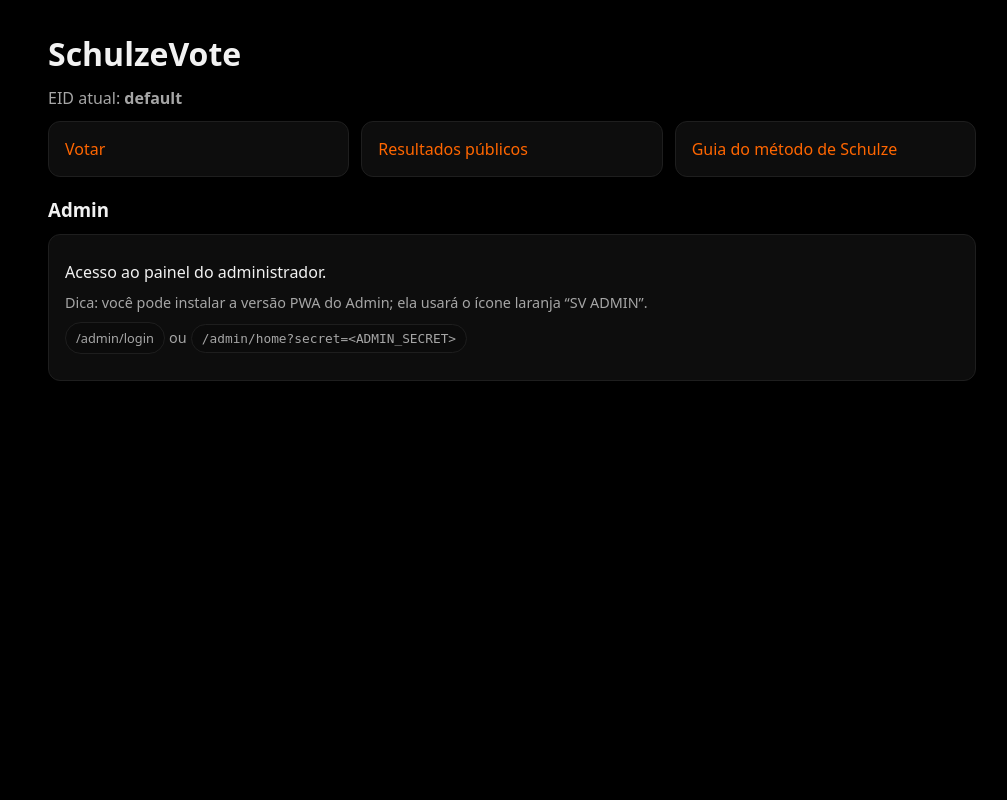
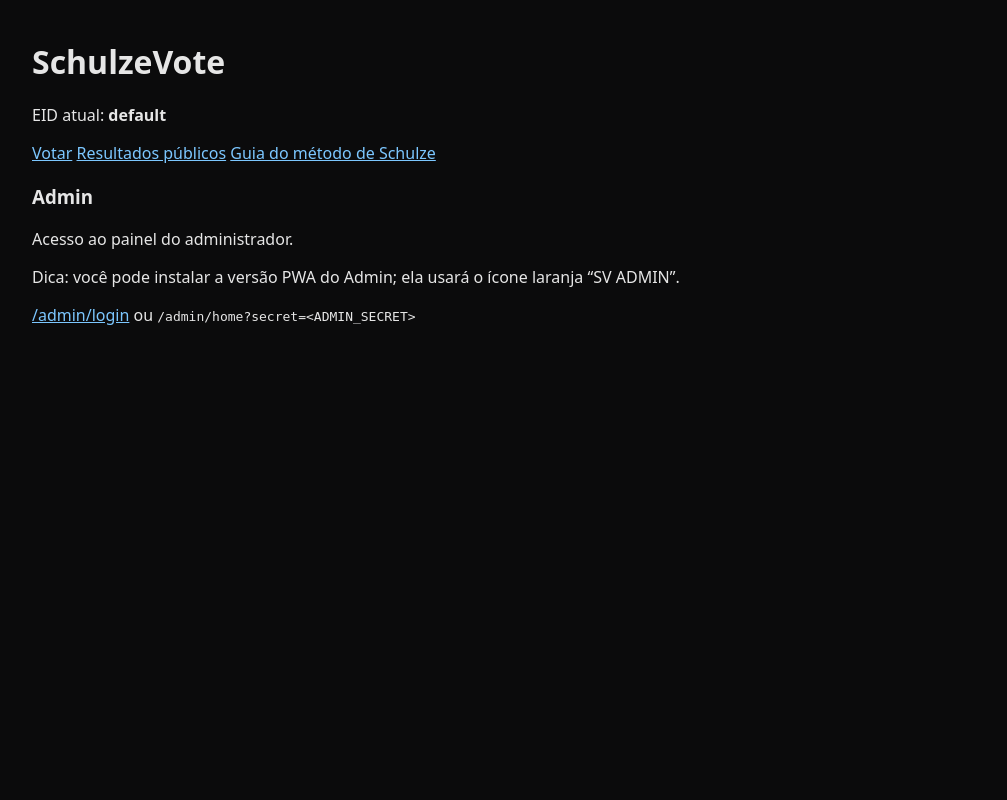
Before and after one commit to Jccasafus-hub/SchulzeVote, a Flask app: page / in a window 1280 px wide. Shown: the whole page, without its empty margins (128-1135 px from the left). Run offline with Flask 3, Linux system fonts and the light colour scheme.

Commit message:
Update base.html

```diff
--- a/templates/base.html
+++ b/templates/base.html
@@ -2,26 +2,19 @@
 <html lang="pt-BR">
 <head>
   <meta charset="utf-8">
-  <title>{% block title %}SchulzeVote{% endblock %}</title>
+  <title>SchulzeVote</title>
   <meta name="viewport" content="width=device-width,initial-scale=1">
+  <link rel="manifest" href="/manifest.json">
   <meta name="theme-color" content="#000000">
-  <link rel="stylesheet" href="/static/app.css?v={{ APP_VERSION }}">
-
-  <!-- Manifest e ícones (APP público) -->
-  <link rel="manifest" href="/manifest.json?v={{ APP_VERSION }}">
-  <link rel="icon" type="image/png" sizes="192x192" href="/static/icon-192.png">
-  <link rel="icon" type="image/png" sizes="512x512" href="/static/icon-512.png">
-  <link rel="apple-touch-icon" sizes="180x180" href="/static/icon-180.png">
   <link rel="apple-touch-icon" href="/static/icon-180.png">
-  <meta name="apple-mobile-web-app-capable" content="yes">
-  <meta name="apple-mobile-web-app-status-bar-style" content="black">
-
-  {% block head_extra %}{% endblock %}
+  <style>
+    :root { color-scheme: dark light }
+    html, body { background: #0b0b0c; color: #e6e6e6 }
+    body { font-family: system-ui, Arial, sans-serif; max-width: 960px; margin: 40px auto; padding: 0 16px }
+    a { color: #7cc7ff }
+  </style>
 </head>
 <body>
-  <div class="container">
-    {% block content %}{% endblock %}
-  </div>
-  {% block scripts %}{% endblock %}
+  {% block content %}{% endblock %}
 </body>
 </html>
```
